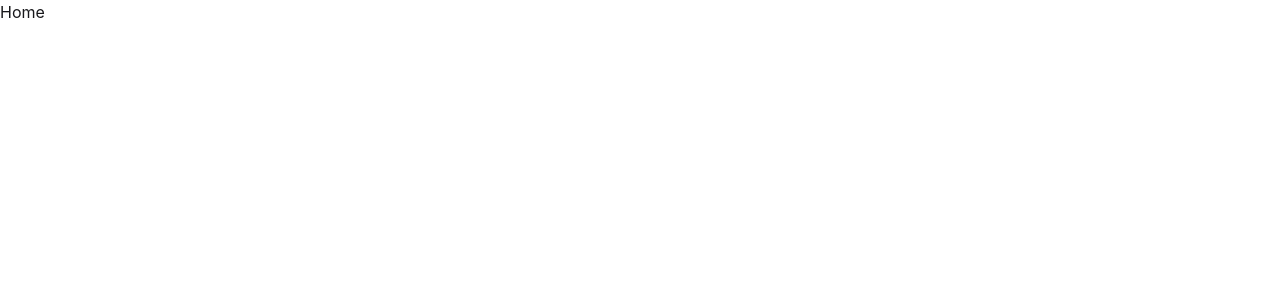
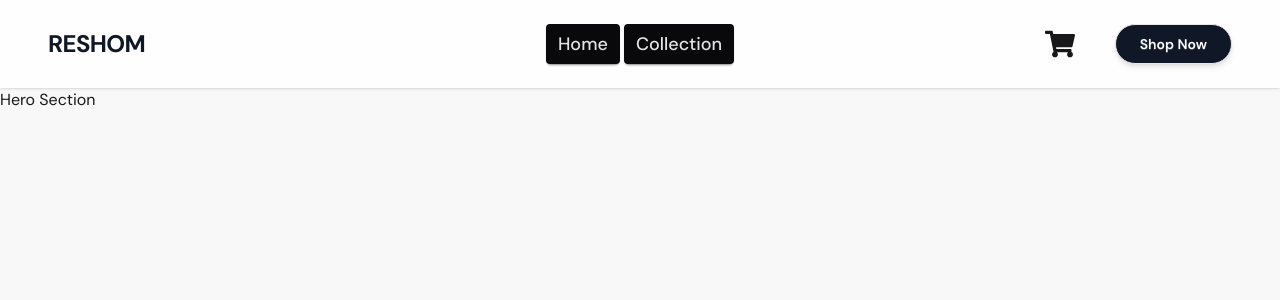
Before and after one commit to limon310/reshom-client, a React (Vite) app: page / in a window 1280 px wide. Shown: the top 300 px of the page. Built offline with nearby package versions, Linux system fonts and the light colour scheme.

Commit message:
responsive navbar added

```diff
--- a/index.html
+++ b/index.html
@@ -1,5 +1,5 @@
 <!doctype html>
-<html lang="en">
+<html lang="en" data-theme="light">
   <head>
     <meta charset="UTF-8" />
     <link rel="icon" type="image/svg+xml" href="/favicon.svg" />
--- a/package.json
+++ b/package.json
@@ -13,6 +13,7 @@
     "@tailwindcss/vite": "^4.3.2",
     "react": "^19.2.7",
     "react-dom": "^19.2.7",
+    "react-icons": "^5.7.0",
     "react-router": "^8.2.0",
     "tailwindcss": "^4.3.2"
   },
--- /dev/null
+++ b/src/components/Home/Hero/Hero.jsx
@@ -0,0 +1,11 @@
+import React from 'react';
+
+const Hero = () => {
+    return (
+        <div>
+            <h1>Hero Section</h1>
+        </div>
+    );
+};
+
+export default Hero;
--- /dev/null
+++ b/src/components/Navbar/Navbar.jsx
@@ -0,0 +1,48 @@
+import React from 'react';
+import { FaShoppingCart } from 'react-icons/fa';
+import { Link, NavLink } from 'react-router';
+// import { VscThreeBars } from 'react-icons/vsc';
+
+const Navbar = () => {
+    const links = <>
+    <li className="text-gray-700 font-medium py-2 text-lg "><NavLink to="/">Home</NavLink></li>
+    <li className="text-gray-700 font-medium py-2 text-lg"><NavLink to="/">Collection</NavLink></li>
+    </>
+    return (
+        <nav className="navbar bg-white/80 sticky top-0 z-50 shadow-sm px-4 lg:px-12">
+            {/* Logo Section */}
+            <div className="navbar-start">
+                <div className="dropdown">
+                    <div tabIndex={0} role="button" className="btn btn-ghost lg:hidden p-0 mr-2">
+                        <svg xmlns="http://www.w3.org/2000/svg" className="h-6 w-6" fill="none" viewBox="0 0 24 24" stroke="currentColor">
+                            <path strokeLinecap="round" strokeLinejoin="round" strokeWidth="2" d="M4 6h16M4 12h8m-8 6h16" />
+                        </svg>
+                        {/* <span className=" flex items-center h-6 w-6"><VscThreeBars /></span> */}
+                    </div>
+                    <ul tabIndex={0} className="menu menu-sm dropdown-content bg-white mt-4 w-52 p-4 shadow-xl rounded-xl border border-gray-100">
+                        {links}
+                    </ul>
+                </div>
+                <a className="text-2xl font-bold tracking-tight text-gray-900 cursor-pointer">RESHOM</a>
+            </div>
+
+            <div className="navbar-center hidden lg:flex">
+                <ul className="menu menu-horizontal gap-1 ">
+                    {links}
+                </ul>
+            </div>
+
+            {/* End Section */}
+            <div className="navbar-end">
+                <span className='mr-10 cursor-pointer'><Link to="/"><FaShoppingCart size={30} /></Link></span>
+                <Link to="/">
+                <button className="btn bg-gray-900 text-white hover:bg-black rounded-full px-6 shadow-md transition-transform active:scale-95">
+                    Shop Now
+                </button>
+                </Link>
+            </div>
+        </nav>
+    );
+};
+
+export default Navbar;
--- a/src/index.css
+++ b/src/index.css
@@ -1,2 +1,22 @@
+/* google font */
+/* Font Bodoni Moda */
+@import url('https://fonts.googleapis.com/css2?family=Bodoni+Moda:ital,opsz,wght@0,6..96,400..900;1,6..96,400..900&display=swap');
+
+/* Font Dm sanss */
+@import url('https://fonts.googleapis.com/css2?family=DM+Sans:ital,opsz,wght@0,9..40,100..1000;1,9..40,100..1000&display=swap');
+
+/* Tailwing and daisy ui */
 @import "tailwindcss";
 @plugin "daisyui";
+
+body{
+  font-family: "DM Sans", sans-serif;
+  font-optical-sizing: auto;
+  font-style: normal;
+}
+
+.title {
+  font-family: "Bodoni Moda", serif;
+  font-optical-sizing: auto;
+  font-style: normal;
+}
--- a/src/layouts/MainLayouts/MainLayouts.jsx
+++ b/src/layouts/MainLayouts/MainLayouts.jsx
@@ -1,9 +1,14 @@
 import React from 'react';
+import Navbar from '../../components/Navbar/Navbar';
+import { Outlet } from 'react-router';
 
 const MainLayouts = () => {
     return (
-        <div>
-            <h1>Home</h1>
+        <div className='bg-base-200'>
+            <Navbar></Navbar>
+            <div className='min-h-[calc(100vh-60px)]'>
+                <Outlet></Outlet>
+            </div>
         </div>
     );
 };
--- a/src/pages/Home/Home.jsx
+++ b/src/pages/Home/Home.jsx
@@ -1,9 +1,10 @@
 import React from 'react';
+import HeroSection from '../../components/Home/Hero/Hero';
 
 const Home = () => {
     return (
         <div>
-            <h1>This is home page</h1>
+            <HeroSection></HeroSection>
         </div>
     );
 };
```
Also changed, not shown: src/components/Footer/Footer.jsx (added), 1 other file (tests, documents, lock files or other folders).
